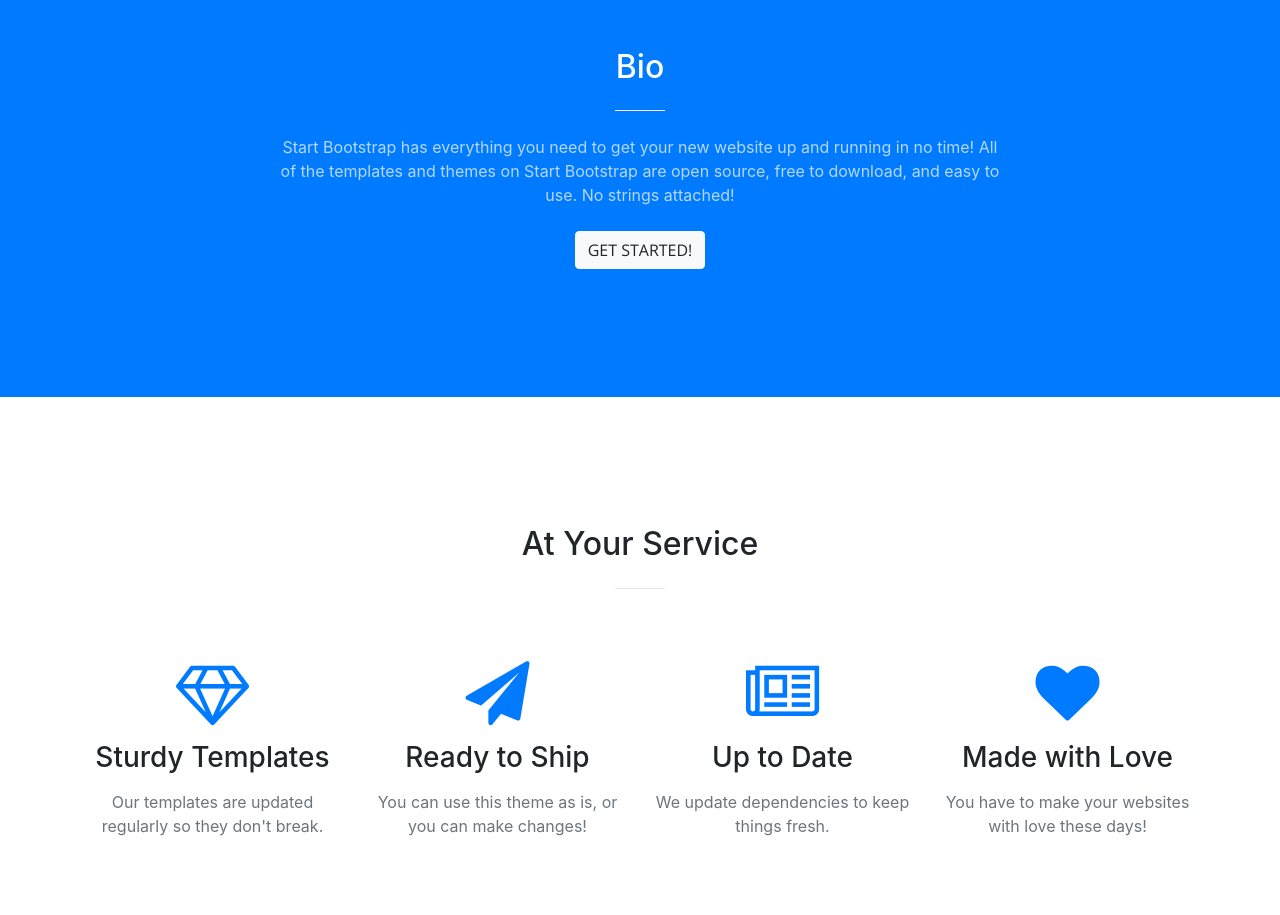
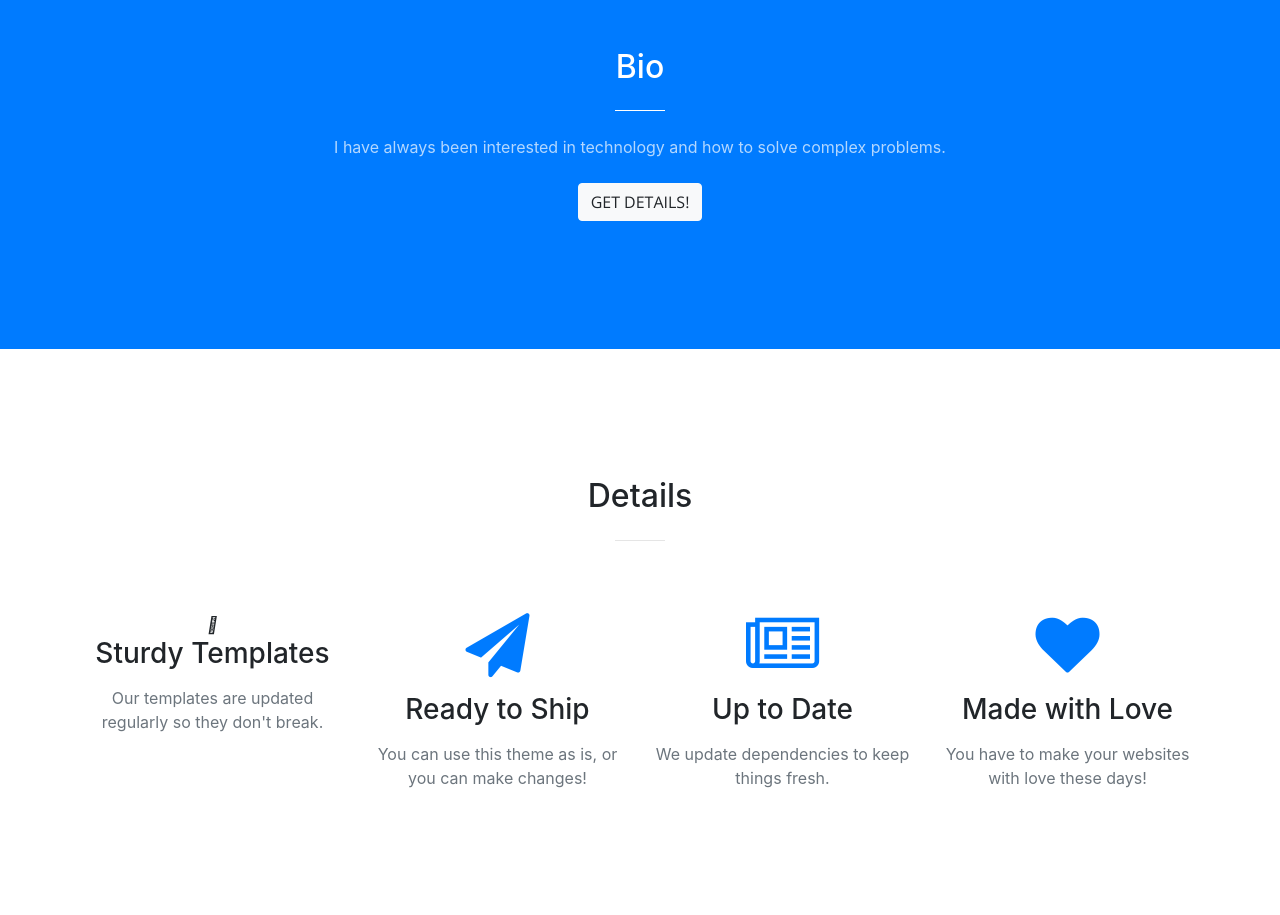
Before and after one commit to alkgreer/alkgreer.github.io, a website with bundled scripts: page index.html in a window 1280 px wide. Shown: the part 880-1795 px from the top of the page. Built offline with nearby package versions, Linux system fonts and the light colour scheme.

Commit message:
About and icon

```diff
--- a/index.html
+++ b/index.html
@@ -74,8 +74,8 @@
           <div class="col-lg-8 mx-auto text-center">
             <h2 class="section-heading text-white">Bio</h2>
             <hr class="light my-4">
-            <p class="text-faded mb-4">Start Bootstrap has everything you need to get your new website up and running in no time! All of the templates and themes on Start Bootstrap are open source, free to download, and easy to use. No strings attached!</p>
-            <a class="btn btn-light btn-xl js-scroll-trigger" href="#services">Get Started!</a>
+            <p class="text-faded mb-4">I have always been interested in technology and how to solve complex problems.</p>
+            <a class="btn btn-light btn-xl js-scroll-trigger" href="#services">Get Details!</a>
           </div>
         </div>
       </div>
@@ -85,7 +85,7 @@
       <div class="container">
         <div class="row">
           <div class="col-lg-12 text-center">
-            <h2 class="section-heading">At Your Service</h2>
+            <h2 class="section-heading">Details</h2>
             <hr class="my-4">
           </div>
         </div>
@@ -94,7 +94,7 @@
         <div class="row">
           <div class="col-lg-3 col-md-6 text-center">
             <div class="service-box mt-5 mx-auto">
-              <i class="fa fa-4x fa-diamond text-primary mb-3 sr-icons"></i>
+              <i class="fas fa-graduation-cap"></i>
               <h3 class="mb-3">Sturdy Templates</h3>
               <p class="text-muted mb-0">Our templates are updated regularly so they don't break.</p>
             </div>
```
